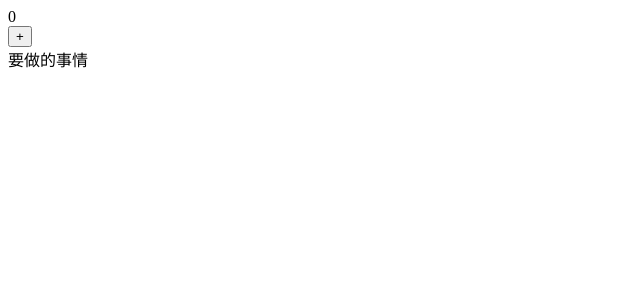
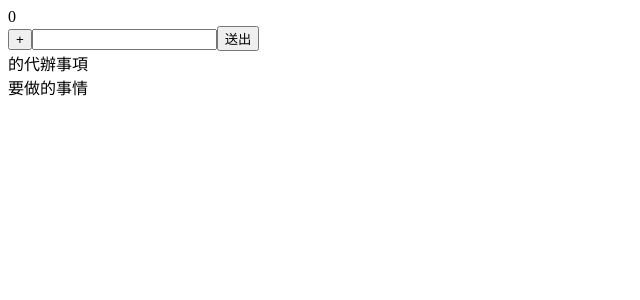
Before and after one commit to ketyykes/react-hook-practice, a React (Create React App) app: page / in a window 1280 px wide. Shown: the top 300 px of the page, without its empty margins (0-640 px from the left). Built offline with nearby package versions, Linux system fonts and the light colour scheme.

Commit message:
沒用memo 我被執行了

```diff
--- a/src/App.js
+++ b/src/App.js
@@ -3,7 +3,8 @@ import Todo from "./Todo";
 
 const App = () => {
 	const [number, setNumber] = useState(0);
-
+	const [value, setValue] = useState("");
+	const [name, setName] = useState("");
 	return (
 		<>
 			<div>{number}</div>
@@ -14,7 +15,15 @@ const App = () => {
 			>
 				+
 			</button>
-			<Todo />
+			<input value={value} onChange={(e) => setValue(e.target.value)} />
+			<button
+				onClick={() => {
+					setName(value);
+				}}
+			>
+				送出
+			</button>
+			<Todo name={name} />
 		</>
 	);
 };
--- a/src/Todo.js
+++ b/src/Todo.js
@@ -1,16 +1,18 @@
-import React, { useState } from "react";
+import React from "react";
 
-const Todo = () => {
+const Todo = ({ name }) => {
 	console.log("我被執行了");
-	const [listData, setListData] = useState([
+
+	const listData = [
 		{
 			content: "要做的事情",
 			id: Date.now(),
 			done: false,
 		},
-	]);
+	];
 	return (
 		<>
+			<div>{name}的代辦事項</div>
 			{listData.map((element, index) => {
 				return <div key={index}>{element.content}</div>;
 			})}
```
